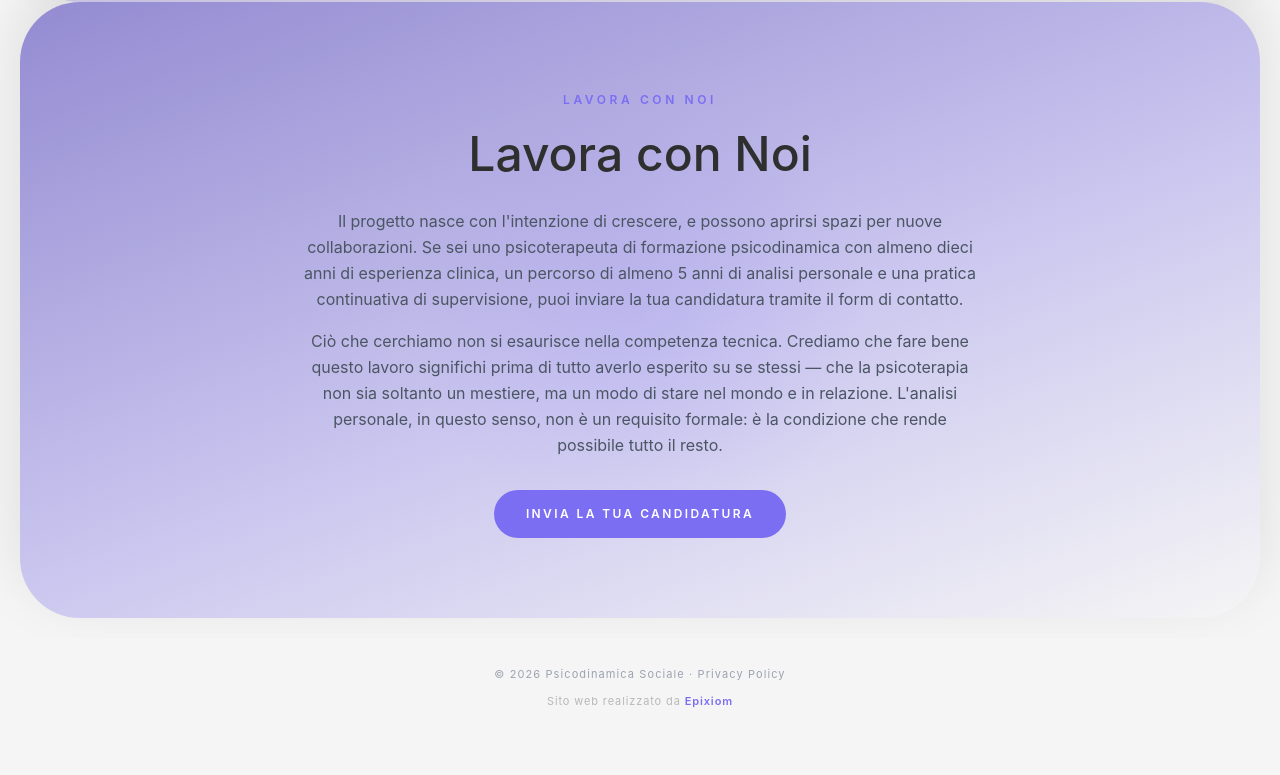
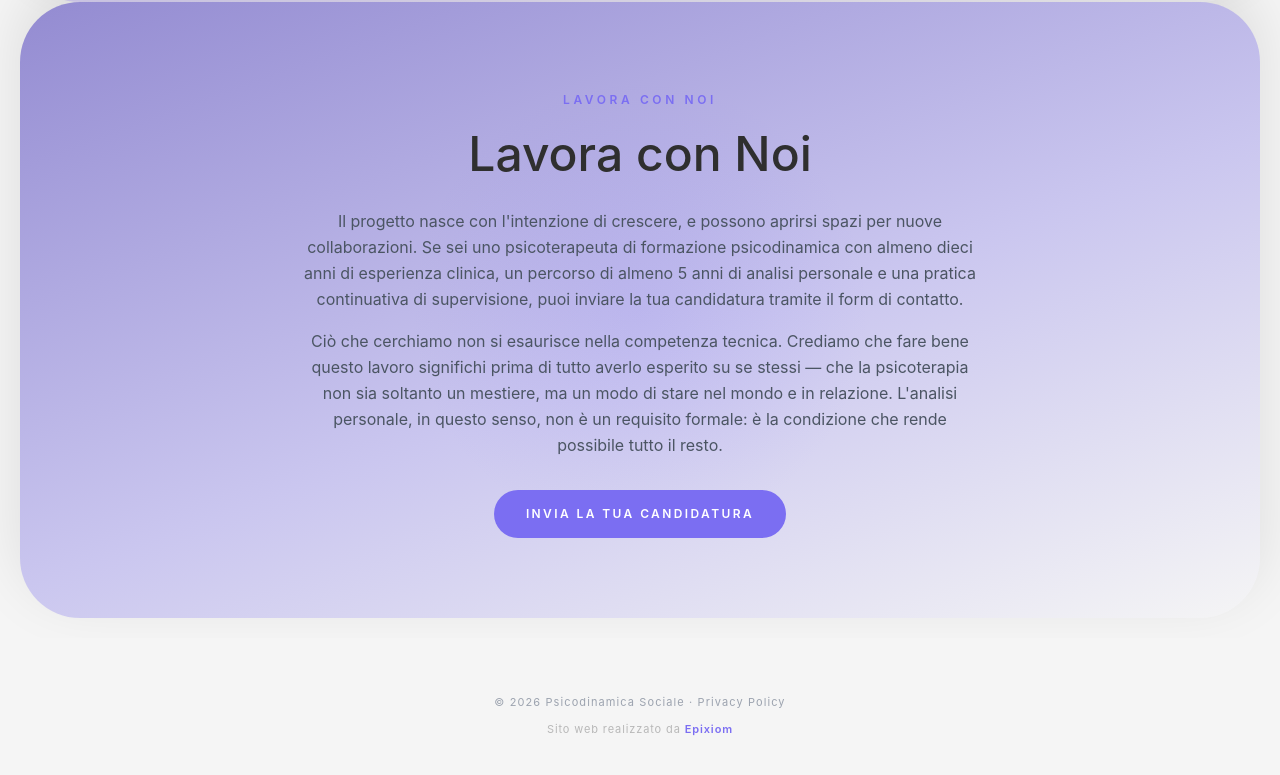
Before and after one commit to TheEmilz/psicodinamica-sociale, a React (Vite) app: page / in a window 1280 px wide. Shown: the part 4856-5631 px from the top of the page. Before the commit the page ends 5601 px from the top, so only its background shows below. Built offline with nearby package versions, Linux system fonts and the light colour scheme.

Commit message:
Footer: piu spazio dalla scheda finale

```diff
--- a/src/App.jsx
+++ b/src/App.jsx
@@ -672,7 +672,7 @@ export default function App() {
       </section>
 
       {/* Footer */}
-      <footer style={{ background: '#f5f5f5', padding: '28px 24px 36px', textAlign: 'center', position: 'relative', zIndex: 6 }}>
+      <footer style={{ background: '#f5f5f5', padding: '56px 24px 44px', textAlign: 'center', position: 'relative', zIndex: 6 }}>
         <p style={{ margin: 0, fontSize: '11px', letterSpacing: '0.1em', color: '#9ca3af' }}>
           © 2026 Psicodinamica Sociale · <a href="#/privacy" style={{ color: '#9ca3af' }}>Privacy Policy</a>
         </p>
```
